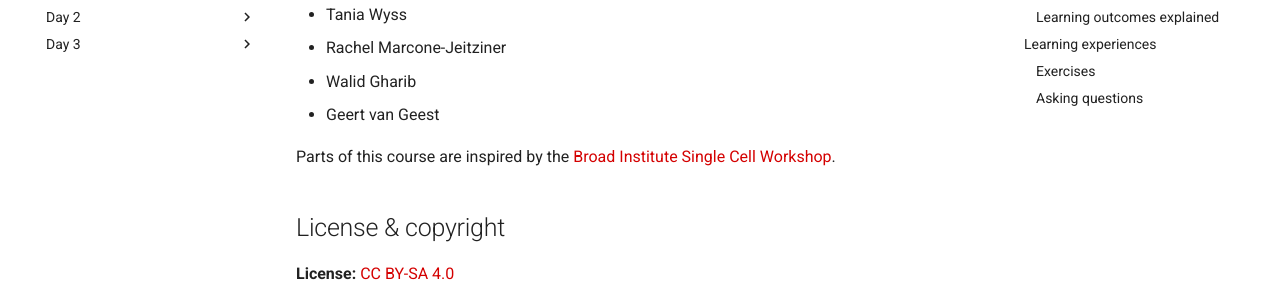
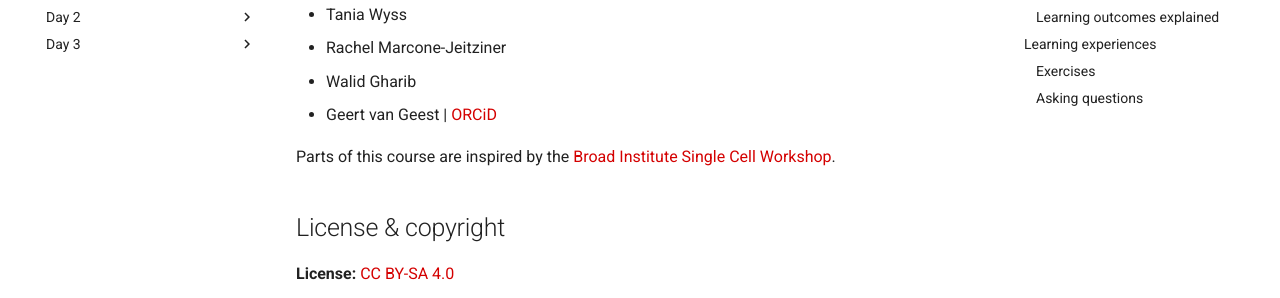
Before and after one commit to sib-swiss/single-cell-training, an MkDocs documentation site: the page built from docs/index.md, in a window 1280 px wide and 900 px high. Shown: the part 229-527 px from the top of the window. Built offline with MkDocs 1.6.1 and Material for MkDocs 9.7.7, drawn with Linux system fonts in a browser that asks for light colours; comment, search, counter and statistics services are not loaded; the version menu is left out.

Commit message:
modified index

```diff
--- a/docs/index.md
+++ b/docs/index.md
@@ -4,7 +4,7 @@
 - Tania Wyss
 - Rachel Marcone-Jeitziner
 - Walid Gharib
-- Geert van Geest
+- Geert van Geest | [ORCiD](https://orcid.org/0000-0002-1561-078X)
 
 Parts of this course are inspired by the [Broad Institute Single Cell Workshop](https://broadinstitute.github.io/2019_scWorkshop/index.html).
 
```
